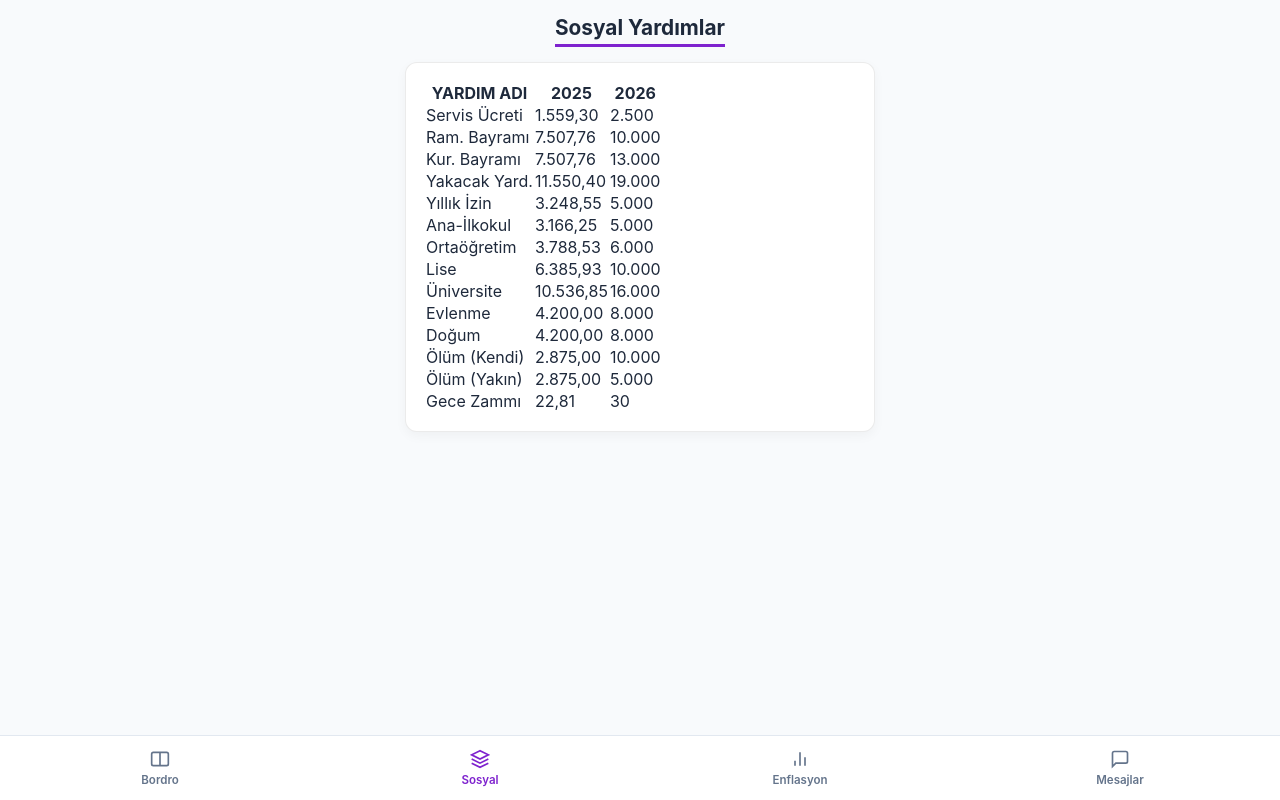
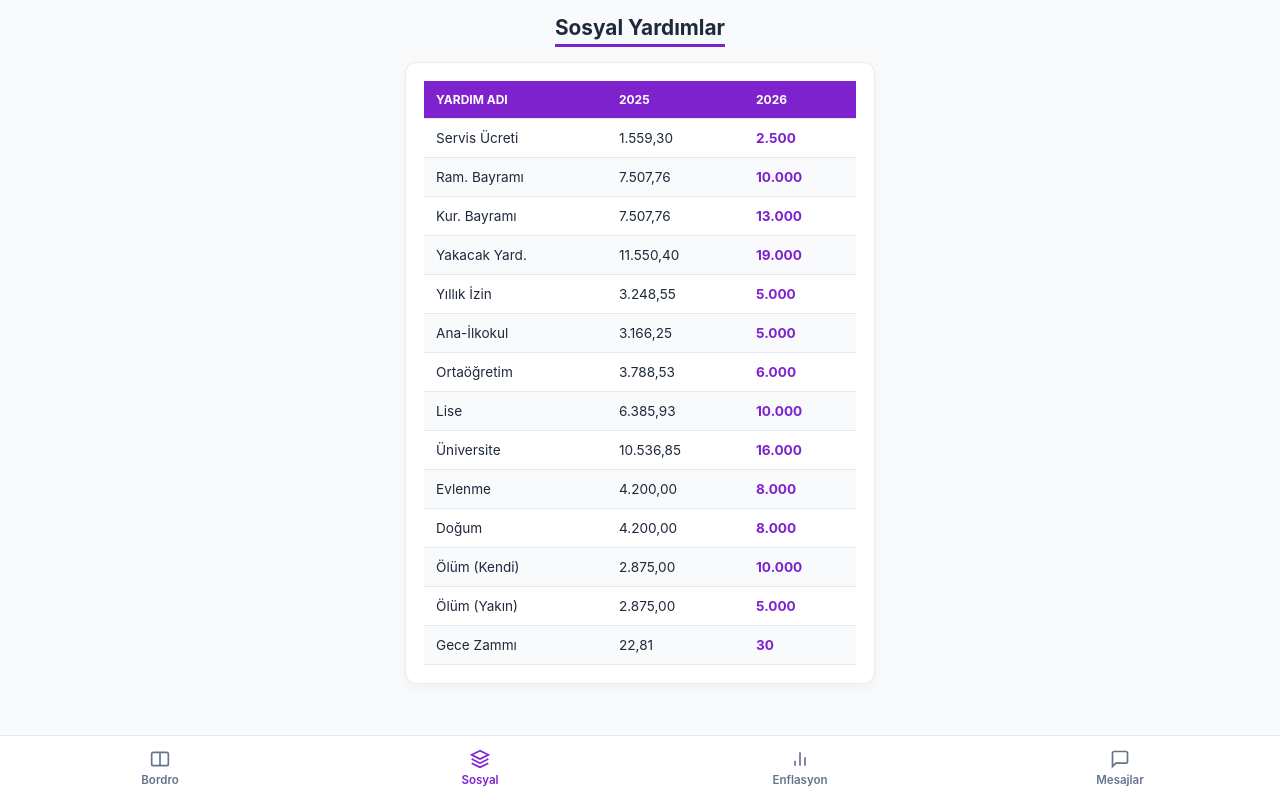
Before and after one commit to numan067/BordroApp, a plain HTML site: page app/src/main/assets/index.html in a window 1280 px wide. Both pictures are taken after a click on the button "Sosyal". Drawn offline with Linux system fonts and the light colour scheme.

Commit message:
Update style.css

```diff
--- a/app/src/main/assets/style.css
+++ b/app/src/main/assets/style.css
@@ -25,7 +25,7 @@ body {
     padding-bottom: 75px;
 }
 
-/* GÜNCELLEME MODAL */
+/* GÜNCELLEME MODALI TASARIMI */
 .update-modal-overlay {
     position: fixed;
     top: 0; left: 0;
@@ -261,12 +261,47 @@ input:focus, select:focus, textarea:focus {
     line-height: 1.4;
 }
 
+/* BİREBİR SOSYAL HAKLAR TABLOSU TASARIMI (KLON) */
+.overflow-scroll-table {
+    overflow-x: auto;
+}
+
+.social-table {
+    width: 100%;
+    border-collapse: collapse;
+    font-size: 0.85rem;
+    text-align: left;
+}
+
+.social-table th, .social-table td {
+    padding: 11px 12px;
+    border-bottom: 1px solid #e2e8f0;
+}
+
+.social-table th {
+    background-color: var(--purple-primary);
+    color: #ffffff;
+    font-weight: 700;
+    text-transform: uppercase;
+    font-size: 0.75rem;
+}
+
+.social-table tr:nth-child(even) {
+    background-color: #f8fafc;
+}
+
+.text-purple-bold {
+    color: var(--purple-primary);
+    font-weight: 700;
+}
+
+/* SOHBET SİSTEMİ */
 .message-history-list {
     background: #f8fafc;
     border: 1px solid #e2e8f0;
     border-radius: 8px;
     padding: 10px;
-    max-height: 160px;
+    max-height: 250px;
     overflow-y: auto;
     margin-top: 10px;
 }
```
